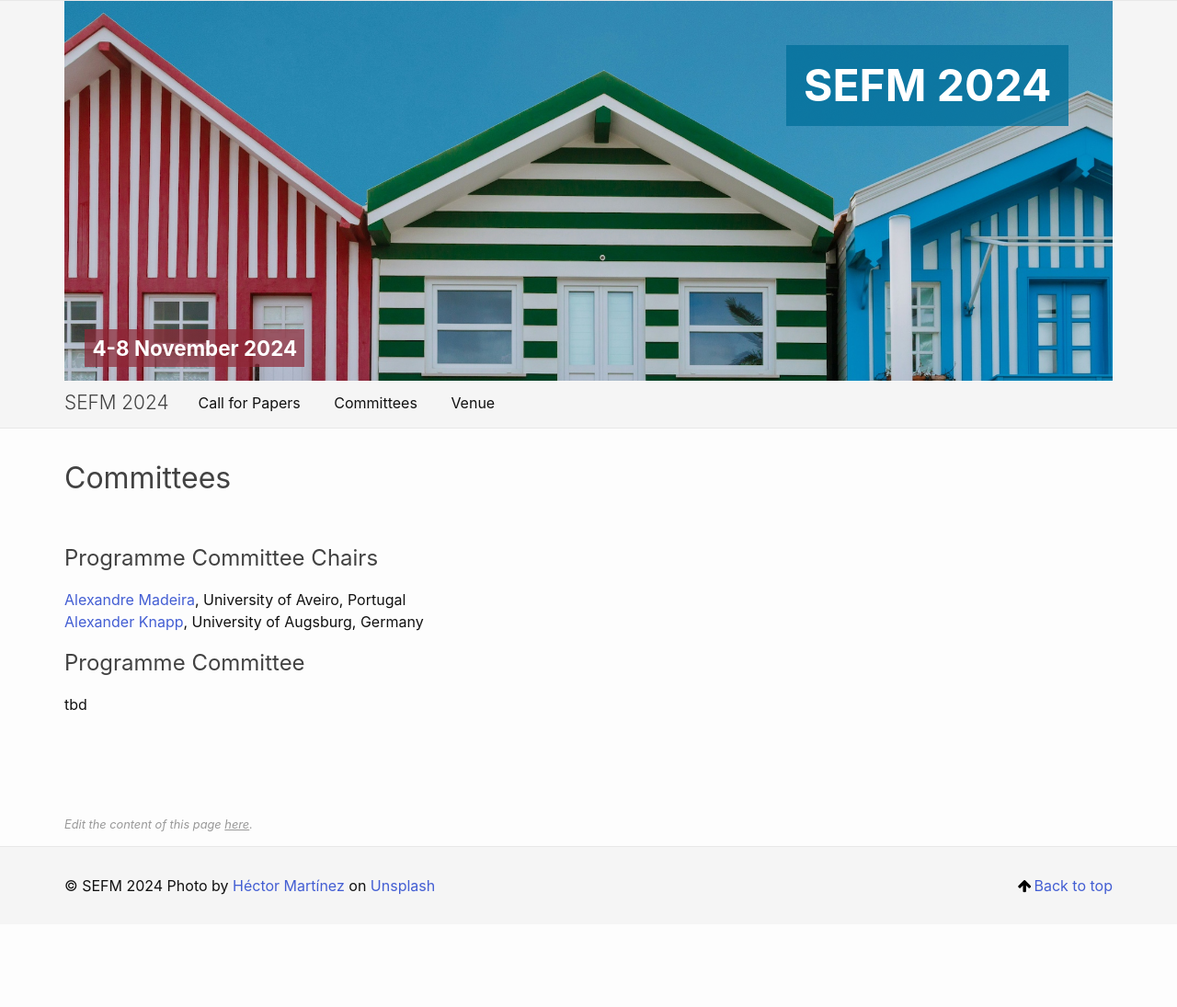
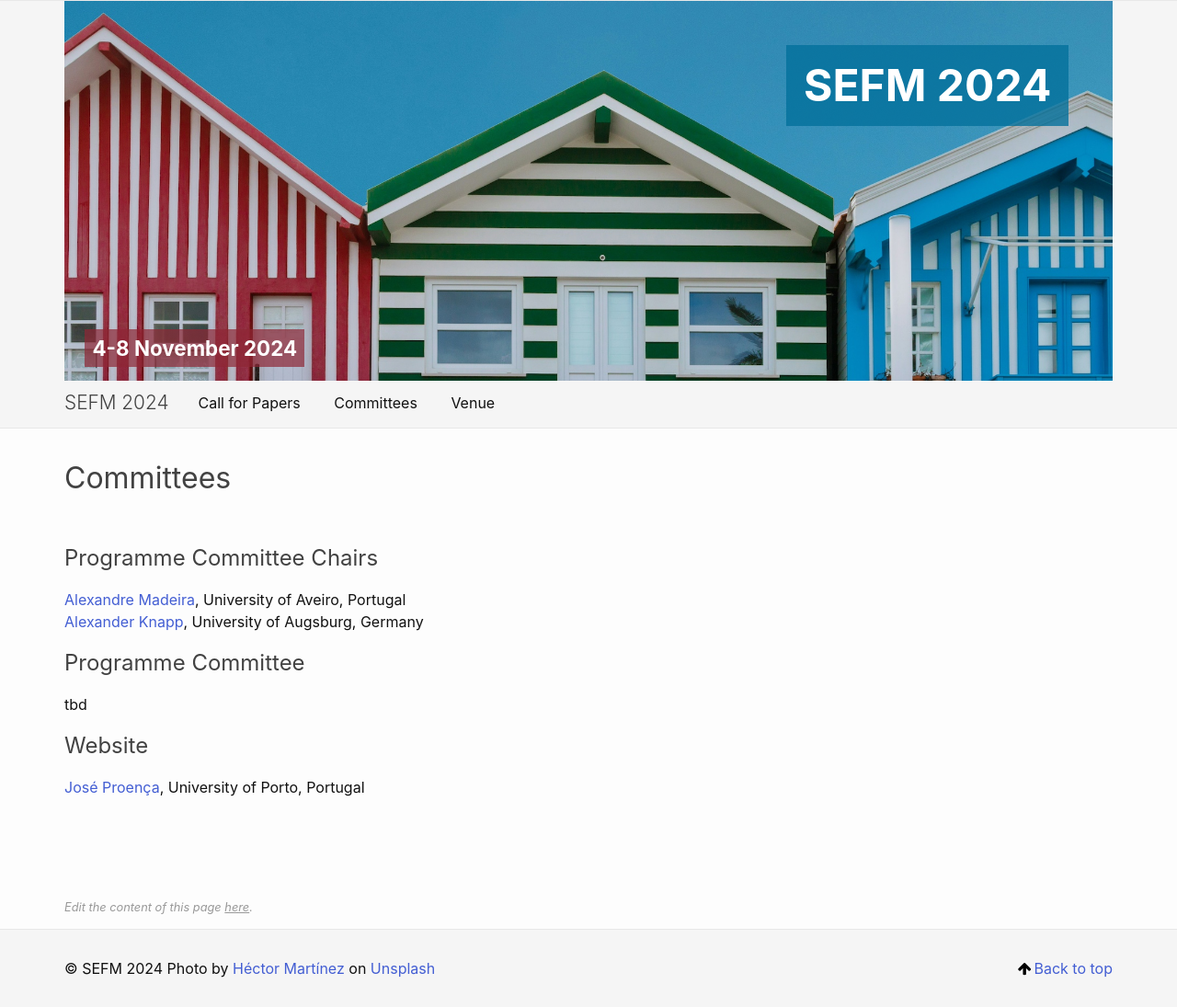
Before and after one commit to sefm-conference/2024, a Jekyll site: the page built from _pages/committees.md, in a window 1280 px wide. Shown: the whole page at 92% size. Built offline with Jekyll 4.4.1, drawn with Linux system fonts in a browser that asks for light colours; before the commit the page ends 1005 px from its top, so only the background shows below that.

Commit message:
Update committees.md

```diff
--- a/_pages/committees.md
+++ b/_pages/committees.md
@@ -75,5 +75,8 @@ Tiago Soares, NOVA School of Science and Technology, Portugal
 [Thomas Neele](https://tneele.com/), Eindhoven University of Technology, The Netherlands
  -->
 
+## Website
+[José Proença](https://jose.proenca.org/), University of Porto, Portugal
+
 <!--  Edit the content of this page [here](https://github.com/sefm-conference/2024/blob/main/_pages/committees.md).
 {: .editNote} -->
```
